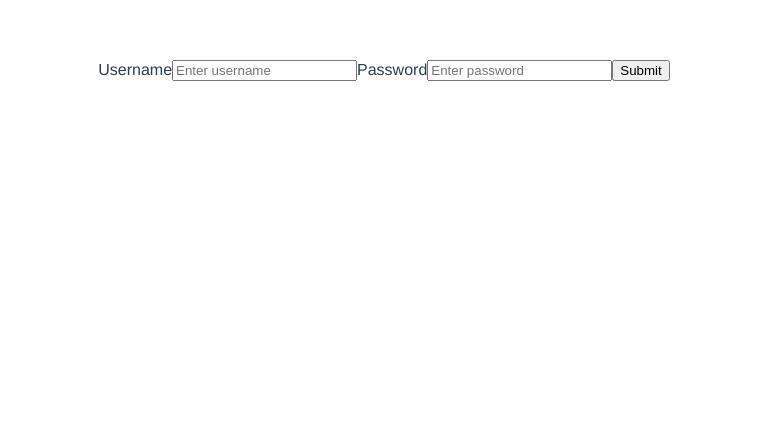
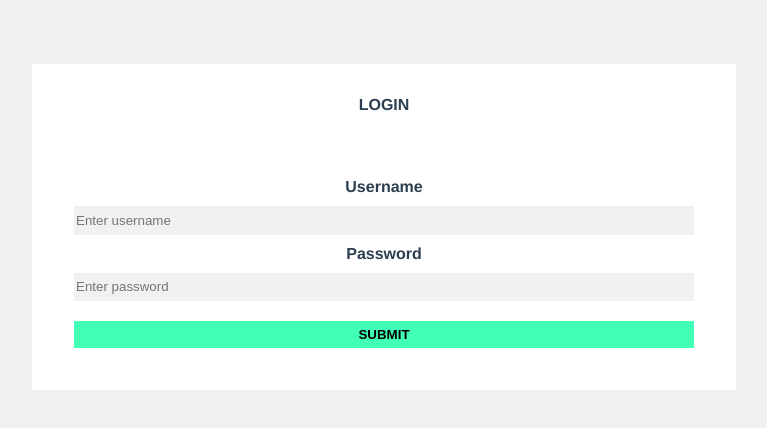
Before and after one commit to MaxBric/LoginPage, a Vue app: page / in a window 1280 px wide. Shown: the top 428 px of the page, without its empty margins (256-1023 px from the left). Built offline with nearby package versions, Linux system fonts and the light colour scheme.

Commit message:
chore(css): add some style to form

```diff
--- a/src/App.vue
+++ b/src/App.vue
@@ -15,13 +15,22 @@ export default {
 };
 </script>
 
-<style>
+<style lang="less">
+  html, body {
+    height: 100%;
+    width: 100%;
+    margin: 0;
+    padding: 0;
+  }
+
 #app {
   font-family: 'Avenir', Helvetica, Arial, sans-serif;
   -webkit-font-smoothing: antialiased;
   -moz-osx-font-smoothing: grayscale;
   text-align: center;
   color: #2c3e50;
-  margin-top: 60px;
+  background-color: #f1f1f1;
+  height: 100%;
+  width: 100%;
 }
 </style>
--- a/src/components/LoginForm.vue
+++ b/src/components/LoginForm.vue
@@ -1,11 +1,16 @@
 <template>
-  <form v-on:submit="submit">
-    <label for="loginform-username">Username</label>
-    <input id="loginform-username" v-model="username" type="text" placeholder="Enter username">
-    <label for="loginform-password">Password</label>
-    <input id="loginform-password" v-model="password" type="password" placeholder="Enter password">
-    <button @click="submit">Submit</button>
-    <Notification :notification="notification"/>
+  <form v-on:submit="submit" class="loginform">
+    <div class="loginform__content">
+      <header class="loginform__header">LOGIN</header>
+      <label for="loginform-username" class="loginform__label">Username</label>
+      <input id="loginform-username" class="loginform__input" v-model="username"
+             type="text" placeholder="Enter username">
+      <label for="loginform-password" class="loginform__label">Password</label>
+      <input id="loginform-password" class="loginform__input" v-model="password" type="password"
+             placeholder="Enter password">
+      <button @click="submit" class="loginform__submit">SUBMIT</button>
+      <Notification :notification="notification" class="loginform__notification"/>
+    </div>
   </form>
 </template>
 
@@ -18,9 +23,6 @@ export default {
   name: 'LoginForm',
   components: {
     Notification,
-  },
-  props: {
-    // msg: String,
   },
   data: () => ({
     username: '',
@@ -51,13 +53,13 @@ export default {
     },
     validatePassword() {
       return new Promise((resolve, reject) => {
-        // Regex which test at least the length is at least 9 characters including 1 digit
+        // Regex which test the length is at least 9 characters including 1 digit
         const passwordRegex = /^(?=.*\d).{9,}$/;
         const isPasswordValid = passwordRegex.test(this.password);
         if (isPasswordValid) {
           resolve(isPasswordValid);
         } else {
-          reject(new Error('Password Does Not Meet Requirements. \n Your password should be longer than 8 characters and contain at least one number'));
+          reject(new Error('Password does not meet requirements. Your password should be longer than 8 characters and contain at least one number'));
         }
       });
     },
@@ -65,6 +67,44 @@ export default {
 };
 </script>
 
-<style scoped>
+<style lang="less" scoped>
+.loginform {
+  display: flex;
+  justify-content: center;
+  padding-top: 5%;
+}
 
+.loginform__content {
+  display: flex;
+  width: 50%;
+  flex-direction: column;
+  justify-content: center;
+  background-color: #ffffff;
+  padding: 2em;
+
+  .loginform__header {
+    margin-bottom: 10%;
+    font-weight: bold;
+  }
+
+  .loginform__input, .loginform__submit {
+    border: 0;
+    height: 2em;
+    margin: 10px;
+  }
+
+  .loginform__label {
+    font-weight: bold;
+  }
+
+  .loginform__input {
+    background-color: #f1f1f1;
+  }
+
+  .loginform__submit {
+    background-color: #41ffb4;
+    color: #000000;
+    font-weight: bold;
+  }
+}
 </style>
--- a/src/components/Notification.vue
+++ b/src/components/Notification.vue
@@ -1,6 +1,9 @@
 <template>
-  <div v-bind:class="{ 'notification-message-valid': notification.type === NOTIFICATION_TYPE_VALID,
-       'notification-message-invalid': notification.type === NOTIFICATION_TYPE_ERROR }">
+  <div v-bind:class="{
+    'notification__message--valid': notification.type === NOTIFICATION_TYPE_VALID,
+    'notification__message--invalid': notification.type === NOTIFICATION_TYPE_ERROR }">
+    <span v-if="notification.type === NOTIFICATION_TYPE_VALID">&#10003;</span>
+    <span v-if="notification.type === NOTIFICATION_TYPE_ERROR">&#10006;</span>
     {{notification.message}}
   </div>
 </template>
@@ -17,21 +20,15 @@ export default {
     NOTIFICATION_TYPE_VALID: constants.NOTIFICATION_TYPE_VALID,
     NOTIFICATION_TYPE_ERROR: constants.NOTIFICATION_TYPE_ERROR,
   }),
-  methods: {
-    // setMessage(value) {
-    //   console.log(value);
-    //   this.message = value;
-    // },
-  },
 };
 </script>
 
 <style scoped>
-  .notification-message-valid {
-    background-color: lightgreen;
+  .notification__message--valid {
+    color: forestgreen;
   }
 
-  .notification-message-invalid {
-    background-color: lightcoral;
+  .notification__message--invalid {
+    color: darkred;
   }
 </style>
```
